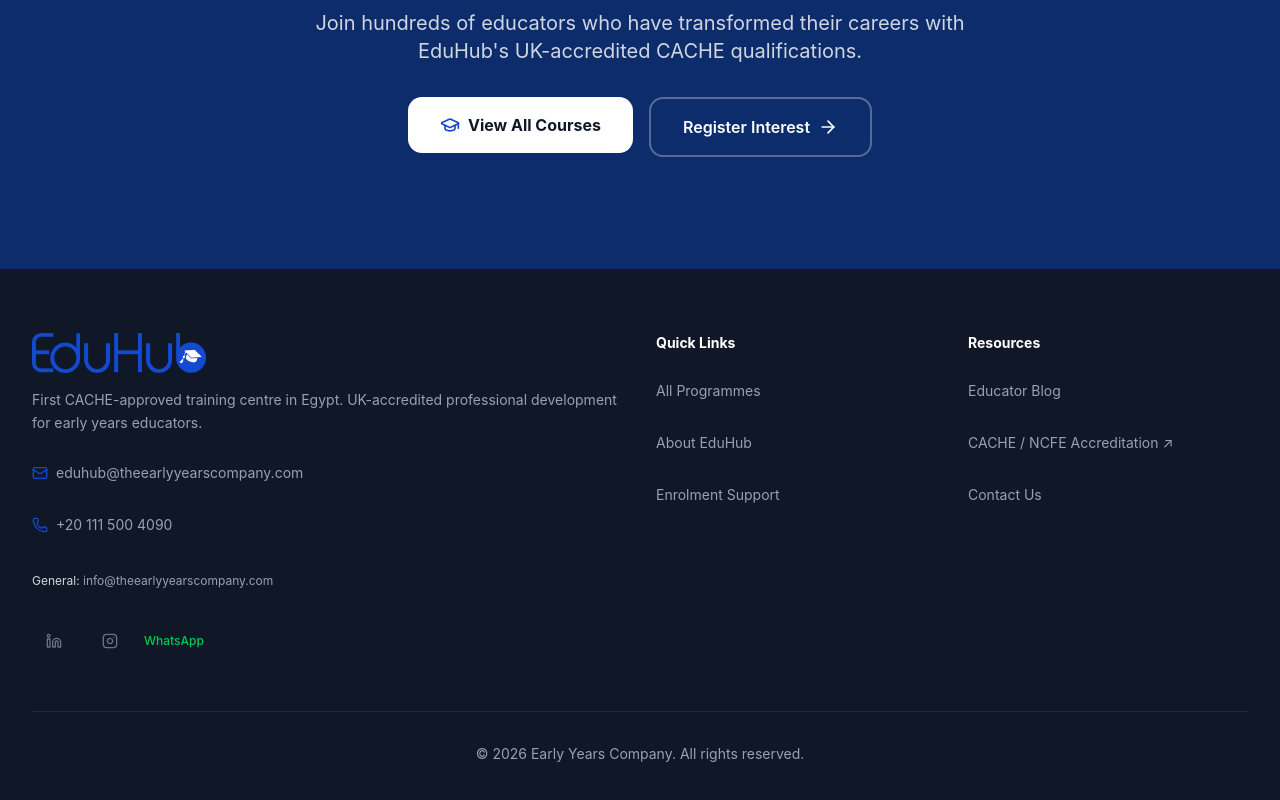
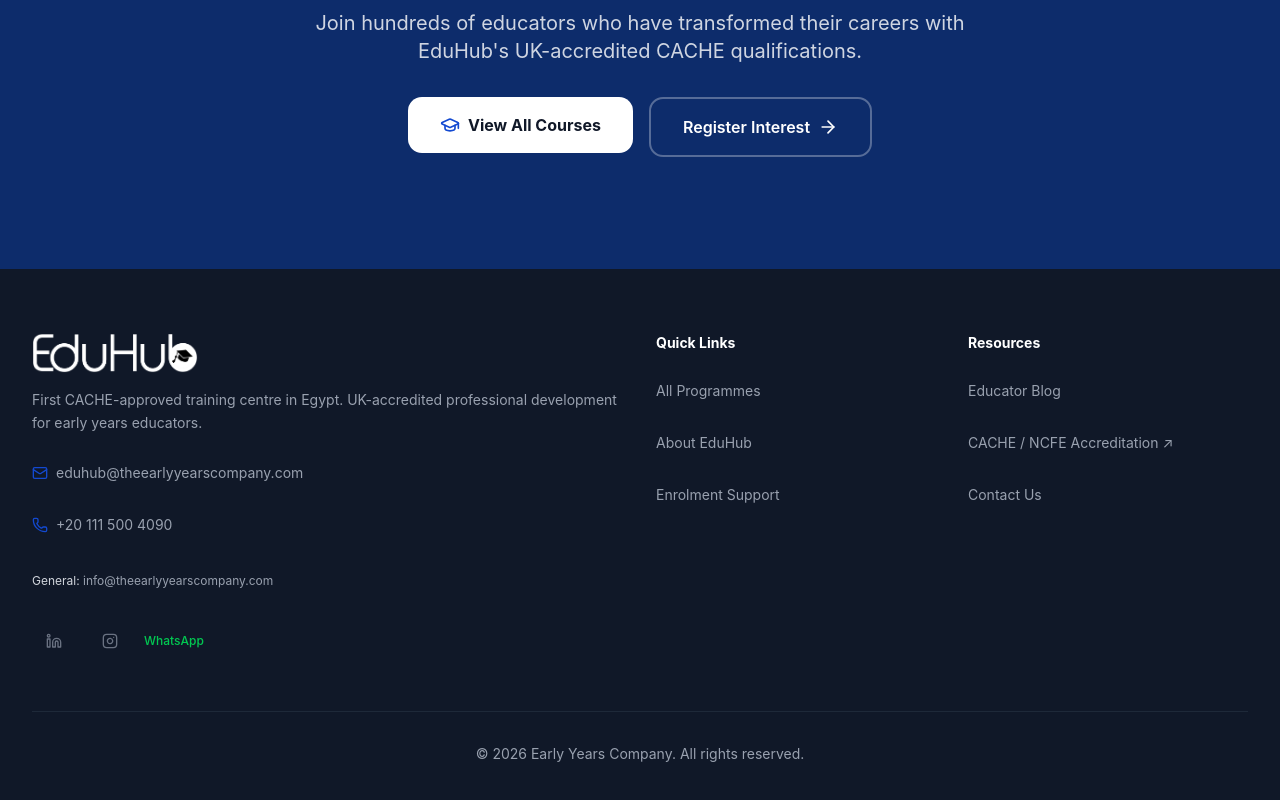
Before and after one commit to devselsheikh/EY-SITE, a React (Vite) app: page /eduhub in a window 1280 px wide. Shown: the part 5777-6577 px from the top of the page. Built offline with nearby package versions, Linux system fonts and the light colour scheme; no server answers; the database is empty.

Commit message:
Add white EduHub logo variant for dark surfaces

```diff
--- a/src/app/components/EduHubFooter.tsx
+++ b/src/app/components/EduHubFooter.tsx
@@ -15,7 +15,7 @@
         <div className="grid grid-cols-1 md:grid-cols-4 gap-8 mb-12">
           {/* About */}
           <div className="md:col-span-2">
-            <EduHubLogo className="h-10 w-auto mb-4" />
+            <EduHubLogo variant="white" className="h-10 w-auto mb-4" />
             <p className="text-sm text-gray-400 mb-4 leading-relaxed">
               First CACHE-approved training centre in Egypt. UK-accredited professional development for early years educators.
             </p>
--- a/src/app/components/EduHubLogo.tsx
+++ b/src/app/components/EduHubLogo.tsx
@@ -1,9 +1,15 @@
 import eduhubLogo from '@/imports/eduhublogo.png';
+import eduhubLogoWhite from '@/imports/eduhublogo-white.png';
 
-export default function EduHubLogo({ className = "h-10 w-auto" }: { className?: string }) {
+type EduHubLogoProps = {
+  className?: string;
+  variant?: 'default' | 'white';
+};
+
+export default function EduHubLogo({ className = "h-10 w-auto", variant = 'default' }: EduHubLogoProps) {
   return (
     <img
-      src={eduhubLogo}
+      src={variant === 'white' ? eduhubLogoWhite : eduhubLogo}
       alt="EduHub"
       className={`max-w-[180px] object-contain ${className}`}
     />
```
Also changed, not shown: src/app/imports/eduhublogo-white.png (added).
